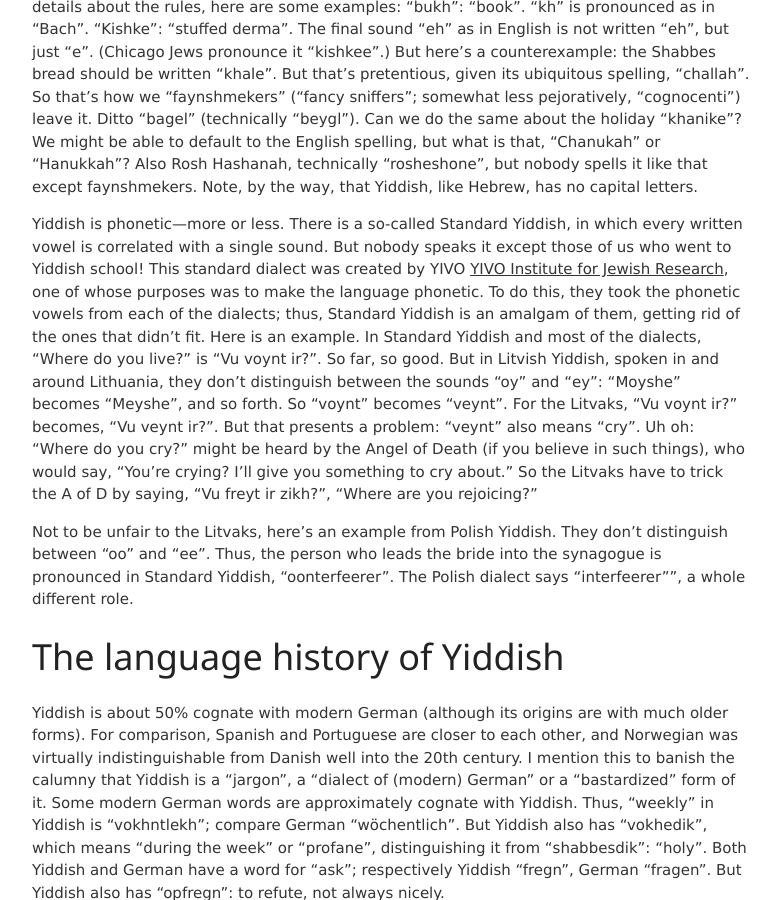
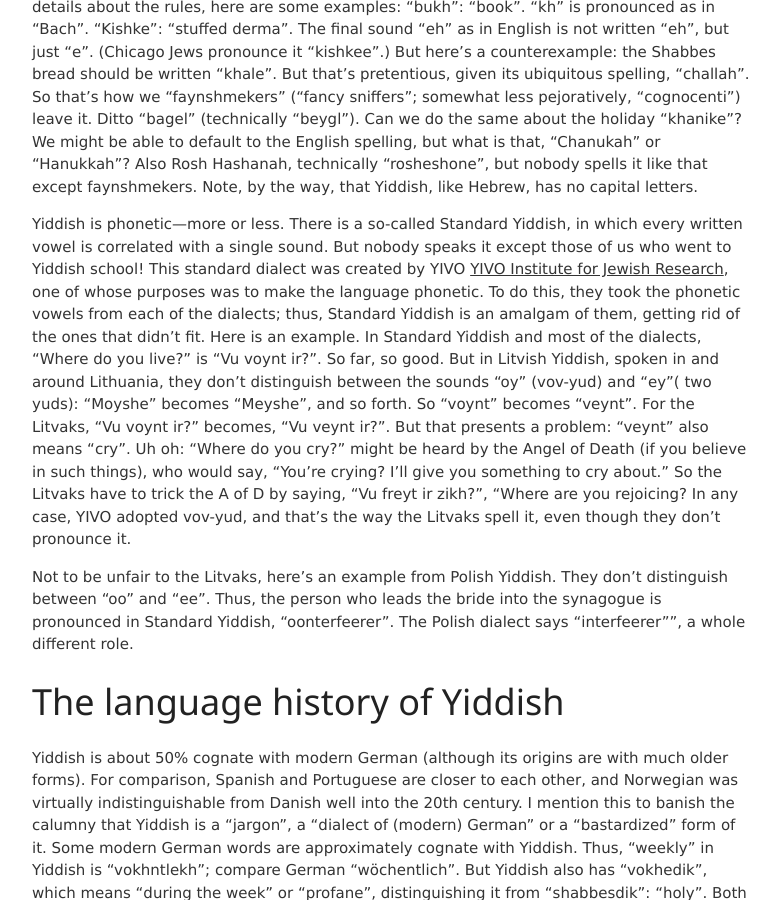
Before and after one commit to jvmallow/jvmallow.github.io, a Jekyll site: the page built from _posts/2025-05-31-Yiddish.md, in a window 1280 px wide and 900 px high, scrolled down 1182 px. Shown: the whole window, without its empty margins (248-1027 px from the left). Built offline with Jekyll 4.4.1, drawn with Linux system fonts in a browser that asks for light colours; a script that is not in the unit is left out.

Commit message:
Update 2025-05-31-Yiddish.md

```diff
--- a/_posts/2025-05-31-Yiddish.md
+++ b/_posts/2025-05-31-Yiddish.md
@@ -19,7 +19,7 @@ Yiddish is written in the Hebrew alphabet. But the letter designations are not t
 
 A word about transliteration.You can find it at [YIVO transliteration chart](https://www.yiddishwit.com/YIVO%20transliteration%20chart.pdf).  Without going into details about the rules, here are some examples: "bukh": "book". "kh" is pronounced as in "Bach". "Kishke": "stuffed derma". The final sound "eh" as in English is not written "eh", but just "e". (Chicago Jews pronounce it "kishkee".) But here's a counterexample: the Shabbes bread should be written "khale". But that's  pretentious, given its ubiquitous spelling, "challah". So that's how we "faynshmekers" ("fancy sniffers"; somewhat less pejoratively, "cognocenti") leave it.  Ditto "bagel" (technically "beygl"). Can we do the same about the holiday "khanike"? We might be able to default to the English spelling, but what is that, "Chanukah" or "Hanukkah"? Also Rosh Hashanah, technically "rosheshone", but nobody spells it like that except faynshmekers. Note, by the way, that Yiddish, like Hebrew, has no capital letters.
 
-Yiddish is phonetic---more or less. There is a so-called Standard Yiddish, in which every written vowel is correlated with a single sound. But nobody speaks it except those of us who went to Yiddish school! This standard dialect was created by YIVO [YIVO Institute for Jewish Research](https://www.yivo.org/), one of whose purposes was to make the language phonetic. To do this, they took the phonetic vowels from each of the dialects; thus, Standard Yiddish is an amalgam of them, getting rid of the ones that didn't fit. Here is an example. In Standard Yiddish and most of the dialects, "Where do you live?" is "Vu voynt ir?". So far, so good. But in Litvish Yiddish, spoken in and around Lithuania, they don't distinguish between the sounds "oy" and "ey": "Moyshe" becomes "Meyshe", and so forth. So "voynt" becomes "veynt". For the Litvaks, "Vu voynt ir?" becomes, "Vu veynt ir?". But that presents a problem: "veynt" also means "cry". Uh oh: "Where do you cry?" might be heard by the Angel of Death (if you believe in such things), who would say, "You're crying? I'll give you something to cry about." So the Litvaks have to trick the A of D by saying, "Vu freyt ir zikh?", "Where are you rejoicing?"
+Yiddish is phonetic---more or less. There is a so-called Standard Yiddish, in which every written vowel is correlated with a single sound. But nobody speaks it except those of us who went to Yiddish school! This standard dialect was created by YIVO [YIVO Institute for Jewish Research](https://www.yivo.org/), one of whose purposes was to make the language phonetic. To do this, they took the phonetic vowels from each of the dialects; thus, Standard Yiddish is an amalgam of them, getting rid of the ones that didn't fit. Here is an example. In Standard Yiddish and most of the dialects, "Where do you live?" is "Vu voynt ir?". So far, so good. But in Litvish Yiddish, spoken in and around Lithuania, they don't distinguish between the sounds "oy" (vov-yud) and "ey"( two yuds): "Moyshe" becomes "Meyshe", and so forth. So "voynt" becomes "veynt". For the Litvaks, "Vu voynt ir?" becomes, "Vu veynt ir?". But that presents a problem: "veynt" also means "cry". Uh oh: "Where do you cry?" might be heard by the Angel of Death (if you believe in such things), who would say, "You're crying? I'll give you something to cry about." So the Litvaks have to trick the A of D by saying, "Vu freyt ir zikh?", "Where are you rejoicing?  In any case, YIVO adopted vov-yud, and that's the way the Litvaks spell it, even though they don't pronounce it.
 
 Not to be unfair to the Litvaks, here's an example from Polish Yiddish. They don't distinguish between "oo" and "ee". Thus, the person who leads the bride into the synagogue is pronounced in Standard Yiddish, "oonterfeerer". The Polish dialect says "interfeerer"", a whole different role.
 
```
